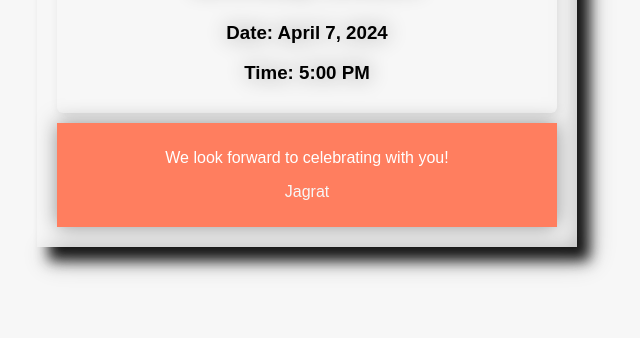
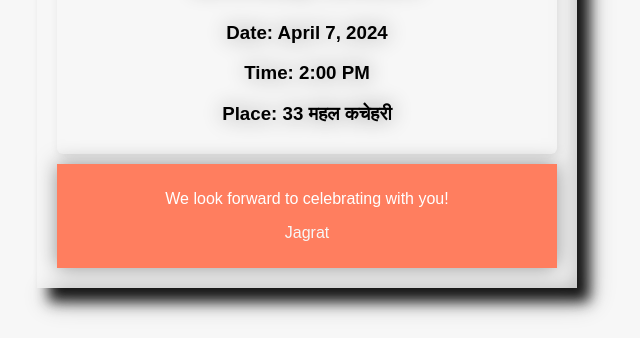
Before and after one commit to CodeWithJagrat/Invitation-card, a plain HTML site: page index.html in a window 1280 px wide. Shown: the part 564-902 px from the top of the page, without its empty margins (333-973 px from the left). Before the commit the page ends 861 px from the top, so only its background shows below. Drawn offline with Linux system fonts and the light colour scheme.

Commit message:
Update index.html

```diff
--- a/index.html
+++ b/index.html
@@ -12,7 +12,9 @@
             <div id="details">
                 <h2>Birthday Details</h2>
                 <h3>Date: April 7, 2024</h3>
-                <h3>Time: 5:00 PM</h3>
+                <h3>Time: 2:00 PM</h3>
+                <h3>Place: 33 महल कचेहरी
+</h3>
                 <!-- <p>Venue: Beautiful Gardens</p> -->
                 <!-- <p>Dress Code: Formal</p> -->
             </div>
```
